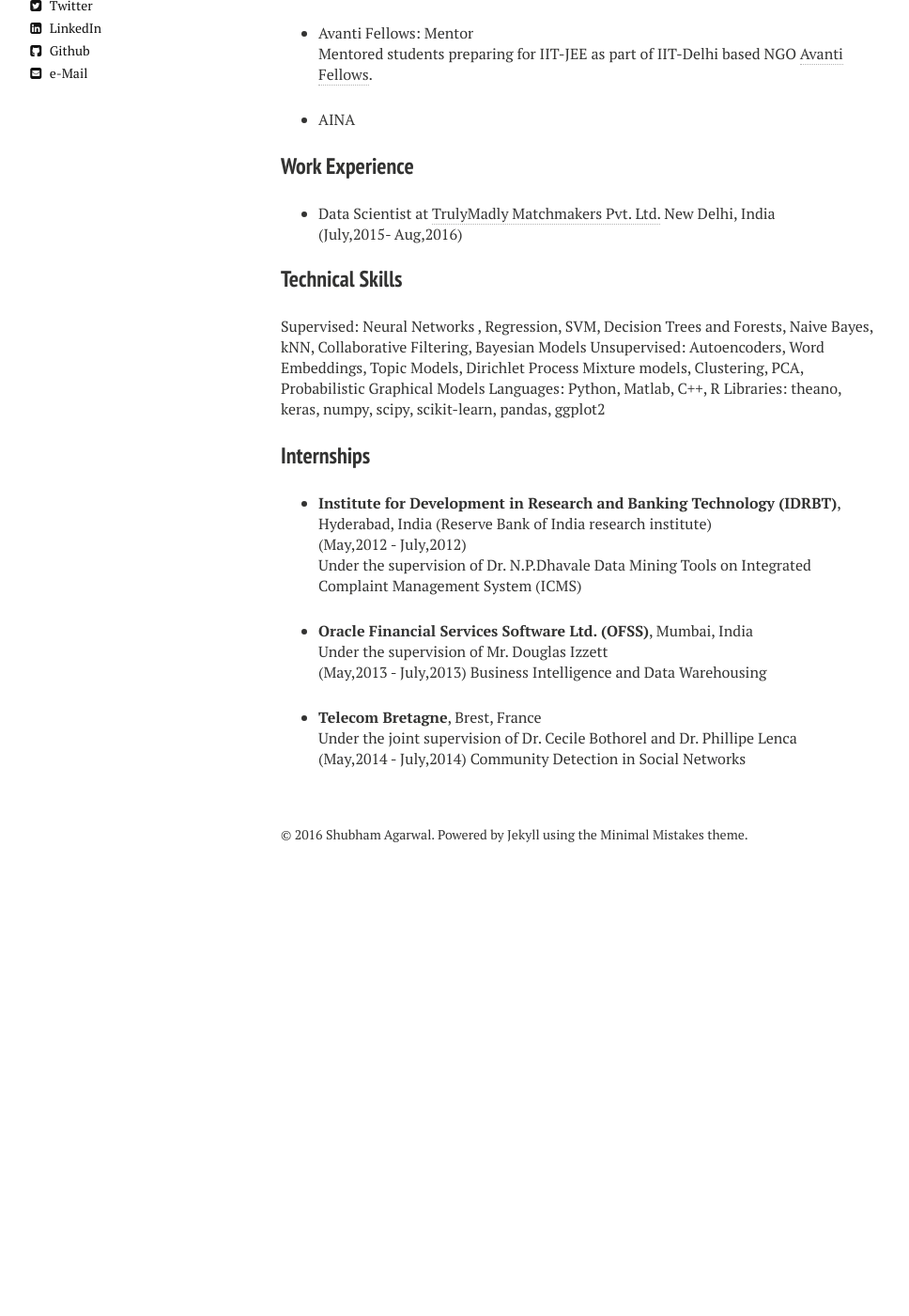
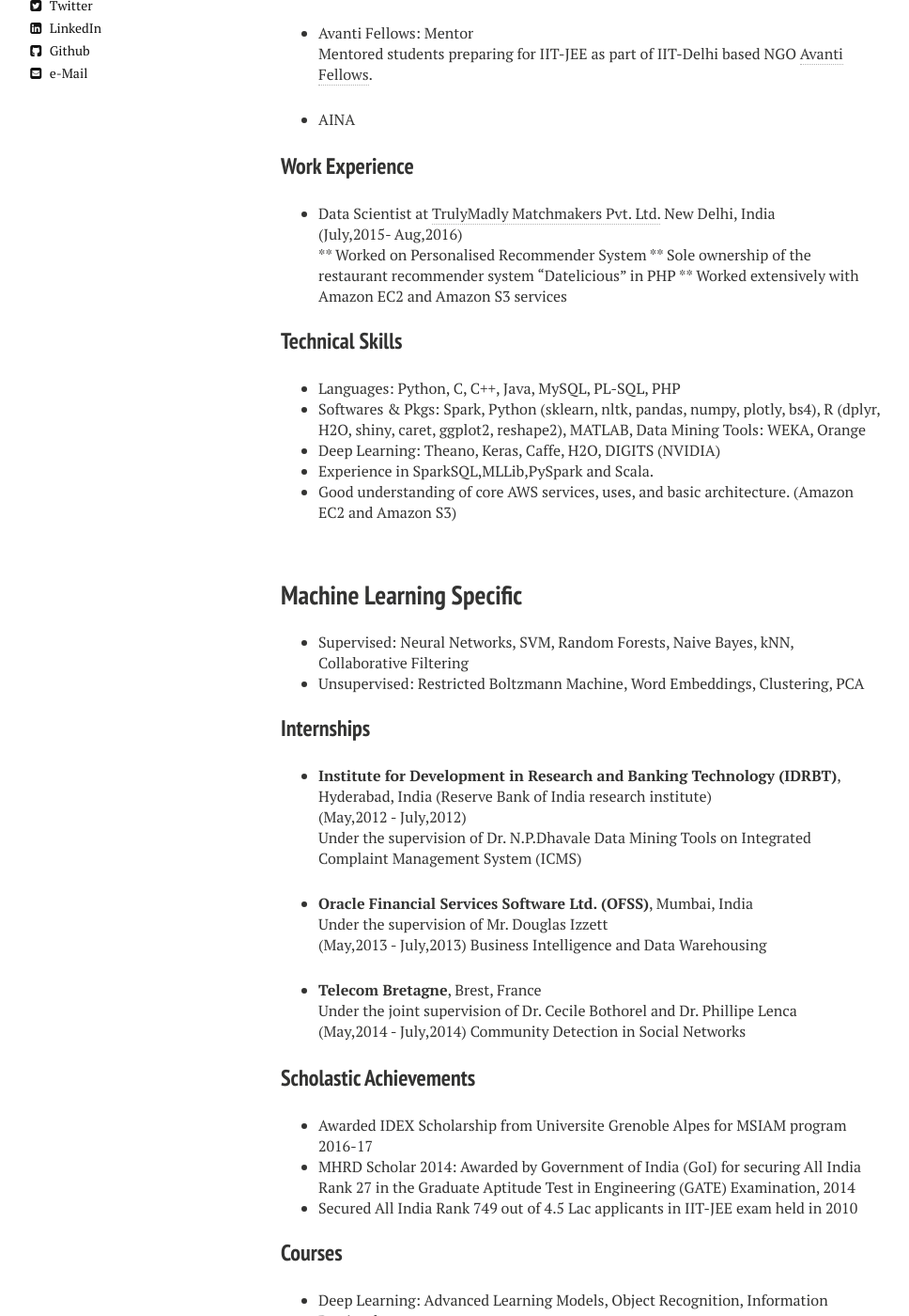
Before and after one commit to shubhamagarwal92/shubhamagarwal92.github.io, a Jekyll site: the page built from academic_activities.md, in a window 1280 px wide and 1400 px high, scrolled down 369 px. Shown: the whole window at 94% size, without its empty margins (21-989 px from the left). Built offline with Jekyll 4.4.1, drawn with Linux system fonts in a browser that asks for light colours; nearby versions of some CDN libraries; before the commit the page ends 1315 px from its top, so only the background shows below that; some of the changed text lies outside the part shown.

Commit message:
Updating academic activities

```diff
--- a/academic_activities.md
+++ b/academic_activities.md
@@ -28,13 +28,24 @@
 New Delhi, India
 <br />
 (July,2015- Aug,2016)
+<br />
+** Worked on Personalised Recommender System
+** Sole ownership of the restaurant recommender system "Datelicious" in PHP
+** Worked extensively with Amazon EC2 and Amazon S3 services
 
 ### Technical Skills
 
-Supervised: Neural Networks , Regression, SVM, Decision Trees and Forests, Naive Bayes, kNN, Collaborative Filtering, Bayesian Models
-Unsupervised: Autoencoders, Word Embeddings, Topic Models, Dirichlet Process Mixture models, Clustering, PCA, Probabilistic Graphical Models
-Languages: Python, Matlab, C++, R
-Libraries: theano, keras, numpy, scipy, scikit-learn, pandas, ggplot2
+* Languages: Python, C, C++, Java, MySQL, PL-SQL, PHP
+* Softwares & Pkgs: Spark, Python (sklearn, nltk, pandas, numpy, plotly, bs4), R (dplyr,
+H2O, shiny, caret, ggplot2, reshape2), MATLAB, Data Mining Tools: WEKA, Orange
+* Deep Learning: Theano, Keras, Caffe, H2O, DIGITS (NVIDIA)
+* Experience in SparkSQL,MLLib,PySpark and Scala.
+* Good understanding of core AWS services, uses, and basic architecture. (Amazon EC2 and Amazon S3)
+
+<br />
+## Machine Learning Specific
+* Supervised: Neural Networks, SVM, Random Forests, Naive Bayes, kNN, Collaborative Filtering
+* Unsupervised: Restricted Boltzmann Machine, Word Embeddings, Clustering, PCA
 
 ### Internships
 
@@ -55,3 +66,15 @@
 <br /> Under the joint supervision of Dr. Cecile Bothorel and Dr. Phillipe Lenca
 <br />(May,2014 - July,2014)
 Community Detection in Social Networks
+
+### Scholastic Achievements
+* Awarded IDEX Scholarship from Universite Grenoble Alpes for MSIAM program 2016-17
+* MHRD Scholar 2014: Awarded by Government of India (GoI) for securing All India
+Rank 27 in the Graduate Aptitude Test in Engineering (GATE) Examination, 2014
+* Secured All India Rank 749 out of 4.5 Lac applicants in IIT-JEE exam held in 2010
+
+### Courses
+
+* Deep Learning: Advanced Learning Models, Object Recognition, Information Retrieval
+* Machine Learning: Advanced Algorithms for ML & Data Mining, Machine Learning Fundamentals, Fundamentals of probabilistic data mining, Neuro Computing, Soft Computing
+* Big Data & Parallel programming: Convex & Distributed Optimization, High Performance Computing, Data Management in Large-scale distributed systems, Distributed Systems
```
